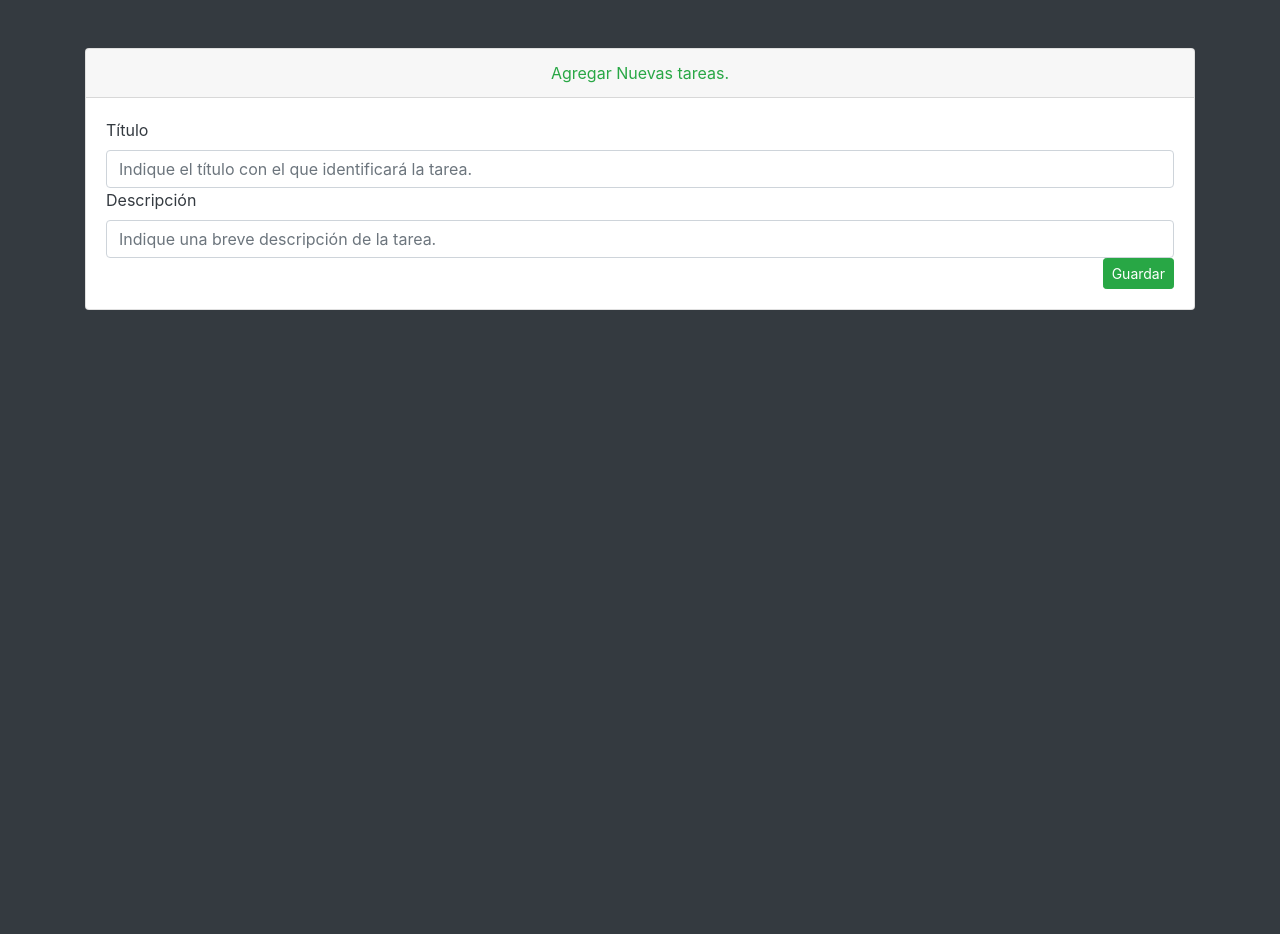
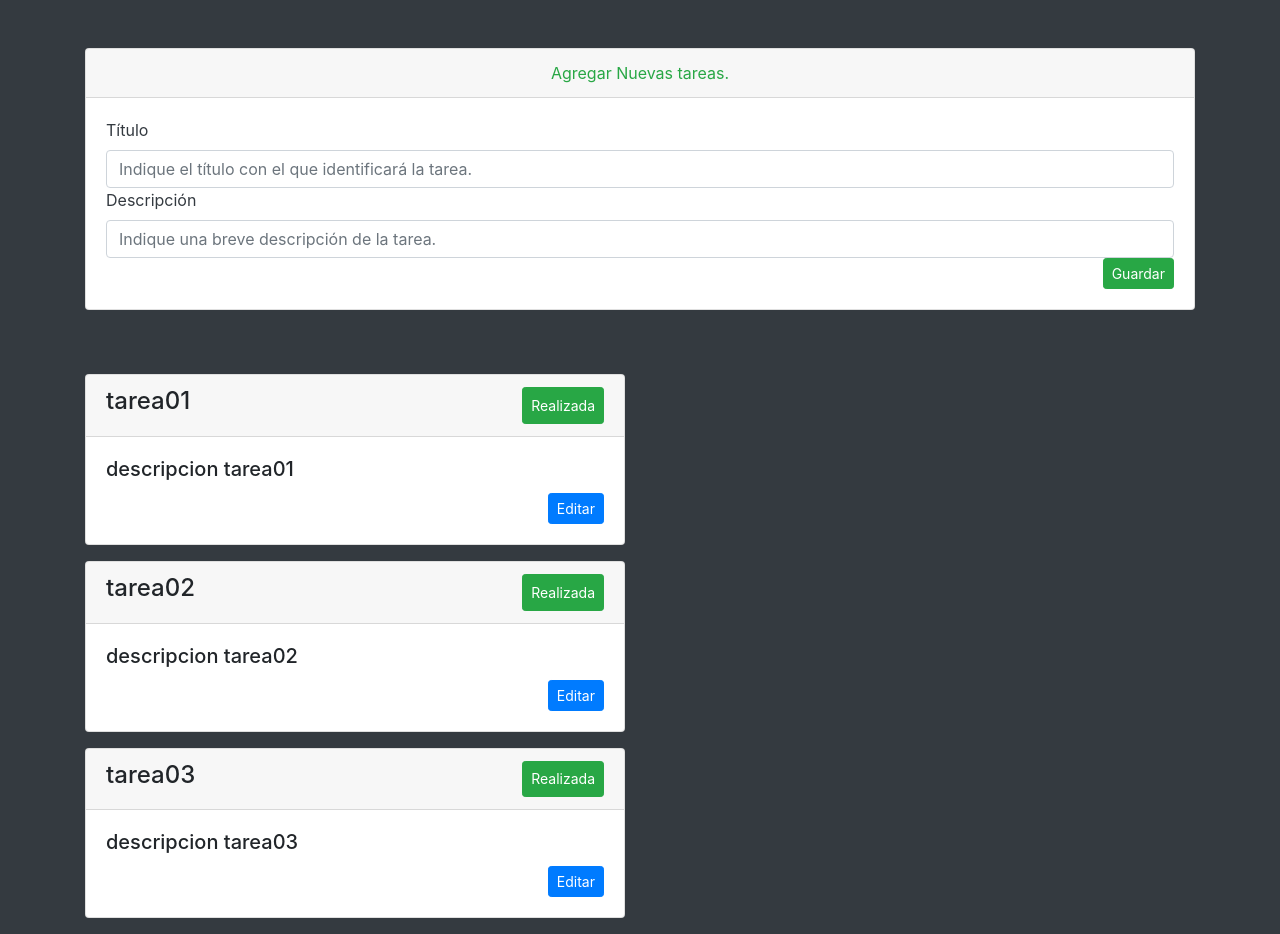
Before and after one commit to maurofuentes/task-list, a React (Create React App) app: page / in a window 1280 px wide. Before the commit the page ends 800 px from the top, so only its background shows below. Built offline with nearby package versions, Linux system fonts and the light colour scheme.

Commit message:
fetch testing

```diff
--- a/public/tareas.json
+++ b/public/tareas.json
@@ -6,15 +6,15 @@
         "state" : "0"
     },
     {
-        "id": "1",
-        "taskTitle" : "tarea01",
-        "taskDescription" : "descripcion tarea01",
+        "id": "2",
+        "taskTitle" : "tarea02",
+        "taskDescription" : "descripcion tarea02",
         "state" : "0"
     },
     {
-        "id": "1",
-        "taskTitle" : "tarea01",
-        "taskDescription" : "descripcion tarea01",
+        "id": "3",
+        "taskTitle" : "tarea03",
+        "taskDescription" : "descripcion tarea03",
         "state" : "0"
     }
 ]
--- a/src/App.js
+++ b/src/App.js
@@ -20,12 +20,22 @@ class App extends Component {
 
   }
 
+  getTasks = async () => {
+    const answer = await fetch("http://localhost:3000/tareas.json");
+    const datos = await answer.json()
+    console.log(datos);
+    this.setState( {task:datos} )
+  }
+
+  componentDidMount() {
+    this.getTasks();
+  }
 
   handleClickDone = id => {
 
     const newTaskList = this.state.task.map(task => {
       if(task.id === id){
-        task.state = 1;
+        task.state = "1";
       }
       return task;
     })
@@ -68,7 +78,7 @@ class App extends Component {
         [e.target.taskTitle.name] : e.target.taskTitle.value,
         [e.target.taskDescription.name] : e.target.taskDescription.value,
         buttonText : "Realizada",
-        state : 0
+        state : "0"
       })
 
       this.setState(
--- a/src/components/TaskList.js
+++ b/src/components/TaskList.js
@@ -7,7 +7,7 @@ class TaskList extends Component{
     render(){
         const {task, onClickDone, onEditTask}=this.props;
 
-        const newTask = task.filter(task => task.state === 0).map(task =>
+        const newTask = task.filter(task => task.state === "0").map(task =>
 
             <TaskCard
                 key={task.id.toString()}
@@ -21,7 +21,7 @@ class TaskList extends Component{
 
         );
 
-        const taskDone = task.filter(task => task.state !== 0).map(task =>
+        const taskDone = task.filter(task => task.state !== "0").map(task =>
 
             <TaskCard
                 key={task.id.toString()}
--- a/src/index.js
+++ b/src/index.js
@@ -4,9 +4,7 @@ import './index.css';
 import App from './App';
 import * as serviceWorker from './serviceWorker';
 import 'bootstrap/dist/css/bootstrap.min.css';
-import $ from 'jquery';
-import Popper from 'popper.js';
-import 'bootstrap/dist/js/bootstrap.min.js';
+
 
 
 ReactDOM.render(
```
